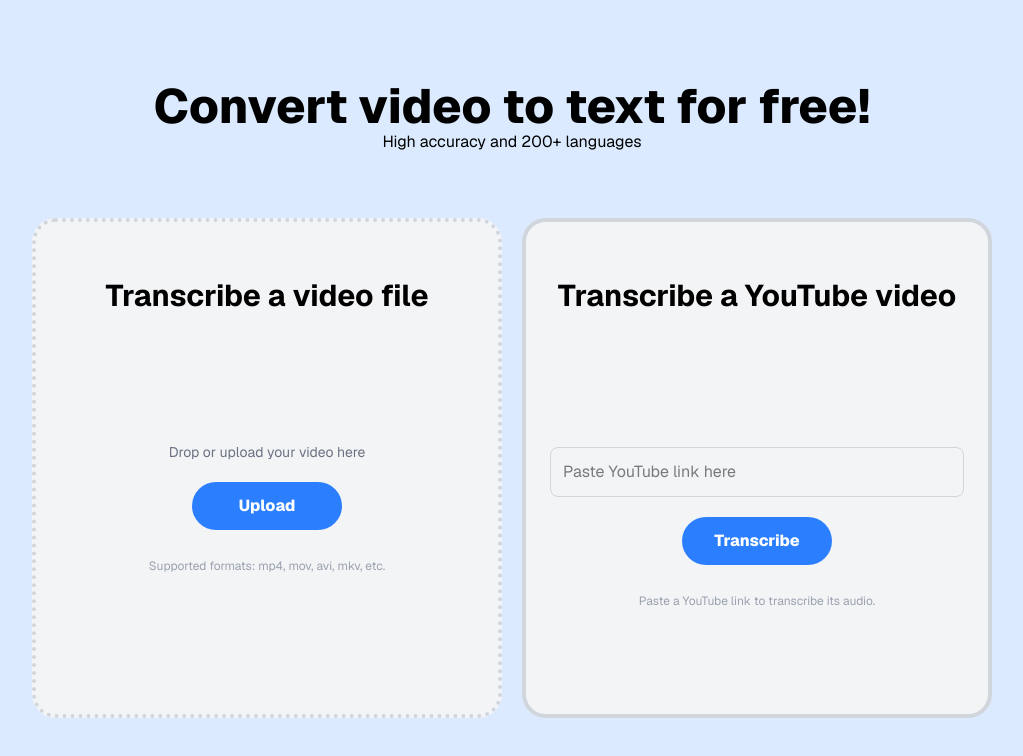
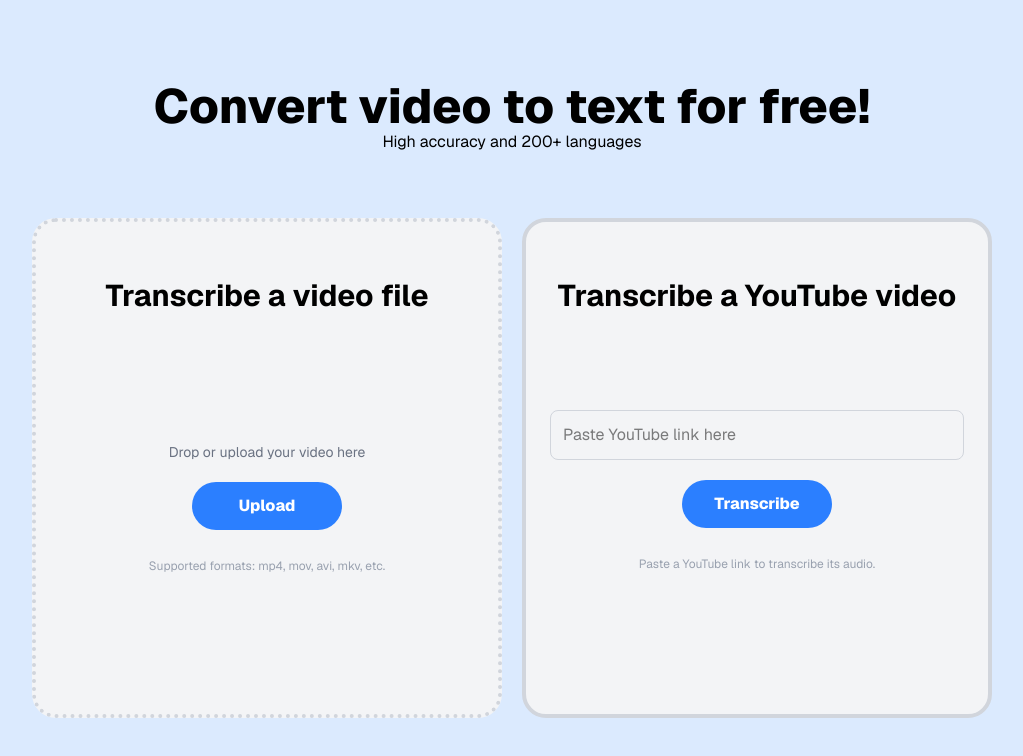
Before and after one commit to tnyw326/transcribing-app, a Next.js app: page / in a window 1280 px wide. Shown: the top 756 px of the page, without its empty margins (128-1151 px from the left). Built offline with nearby package versions, Linux system fonts and the light colour scheme.

Commit message:
fix more padding issue

```diff
--- a/app/page.tsx
+++ b/app/page.tsx
@@ -52,7 +52,7 @@
         <p className="text-5xl font-extrabold ">Convert video to text for free!</p>
         <p>High accuracy and 200+ languages</p>
       </div>
-      <div className="text-black flex flex-col lg:flex-row w-full lg:w-[960px] lg:h-[500px] h-[700px] gap-0">
+      <div className="text-black flex flex-col lg:flex-row w-full lg:w-[960px] lg:h-[500px] h-[800px] gap-0">
         {/* Video File Card */}
         <div
           className={`flex flex-col items-center justify-center bg-gray-100 w-full lg:w-1/2 lg:mr-5 h-1/2 lg:h-full mb-5 lg:mt-0 rounded-3xl gap-5 relative p-6 border-4 border-dotted transition-colors duration-200 ${isDragOver
@@ -112,7 +112,7 @@
             )}
             {/* Video Preview at the bottom */}
             {selectedFile && (
-              <div className="absolute left-0 right-0 bottom-4 flex justify-center">
+              <div className="absolute left-0 right-0 bottom-6 flex justify-center">
                 <video
                   src={URL.createObjectURL(selectedFile)}
                   controls
@@ -123,7 +123,7 @@
           </div>
         </div>
         {/* YouTube Card */}
-        <div className="flex flex-col items-center justify-center bg-gray-100 w-full lg:w-1/2 h-1/2 lg:h-full mb-5 lg:mt-0 rounded-3xl gap-5 relative p-6 border-4 border-gray-300">
+        <div className="flex flex-col items-center pt-17 bg-gray-100 w-full lg:w-1/2 h-1/2 lg:h-full mb-5 lg:mt-0 rounded-3xl gap-5 relative p-6 border-4 border-gray-300">
           <h2 className="absolute top-4 text-3xl font-bold text-black pt-10">Transcribe a YouTube video</h2>
           <div className="flex flex-col items-center justify-center gap-5 mt-10 w-full pt-20">
             <div className="text-center w-full">
```
